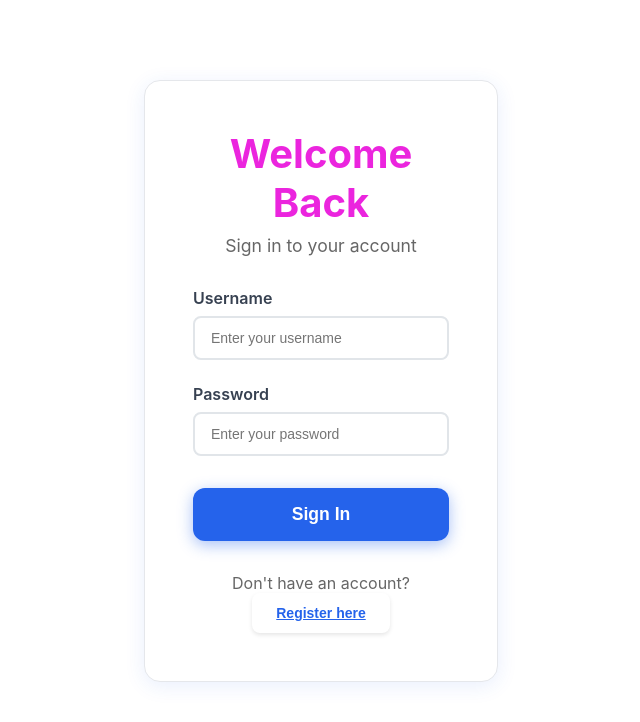
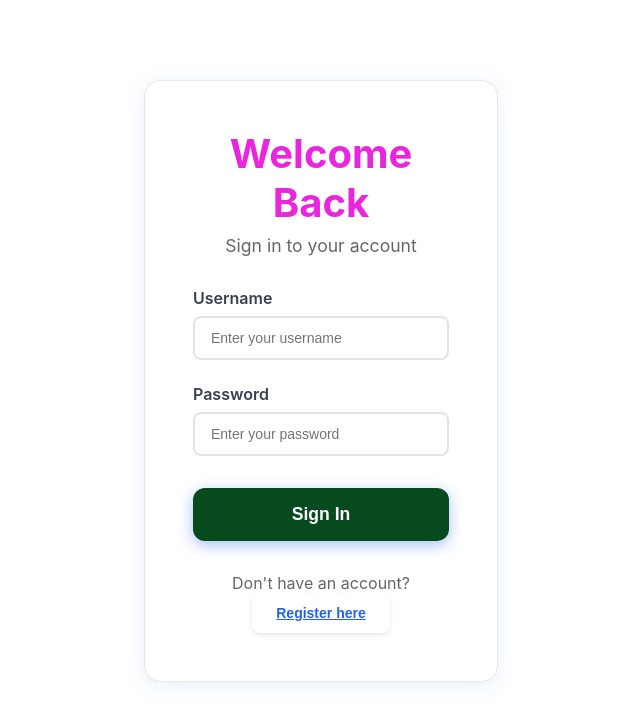
Before and after one commit to N-Ghi/Formative-1, a React app in the folder frontend/: page / in a window 1280 px wide. Shown: the top 722 px of the page, without its empty margins (319-959 px from the left). Built offline with nearby package versions, Linux system fonts and the light colour scheme; no server answers; the HTML template or start-up script is replaced by a standard one.

Commit message:
Change button colour

```diff
--- a/frontend/src/components/LoginForm.jsx
+++ b/frontend/src/components/LoginForm.jsx
@@ -109,7 +109,7 @@ const LoginForm = ({ onToggle }) => {
             className="hover-lift"
             style={{
               width: '100%',
-              background: '#2563eb',
+              background: '#074a1dff',
               color: 'white',
               border: 'none',
               padding: '1rem',
```
